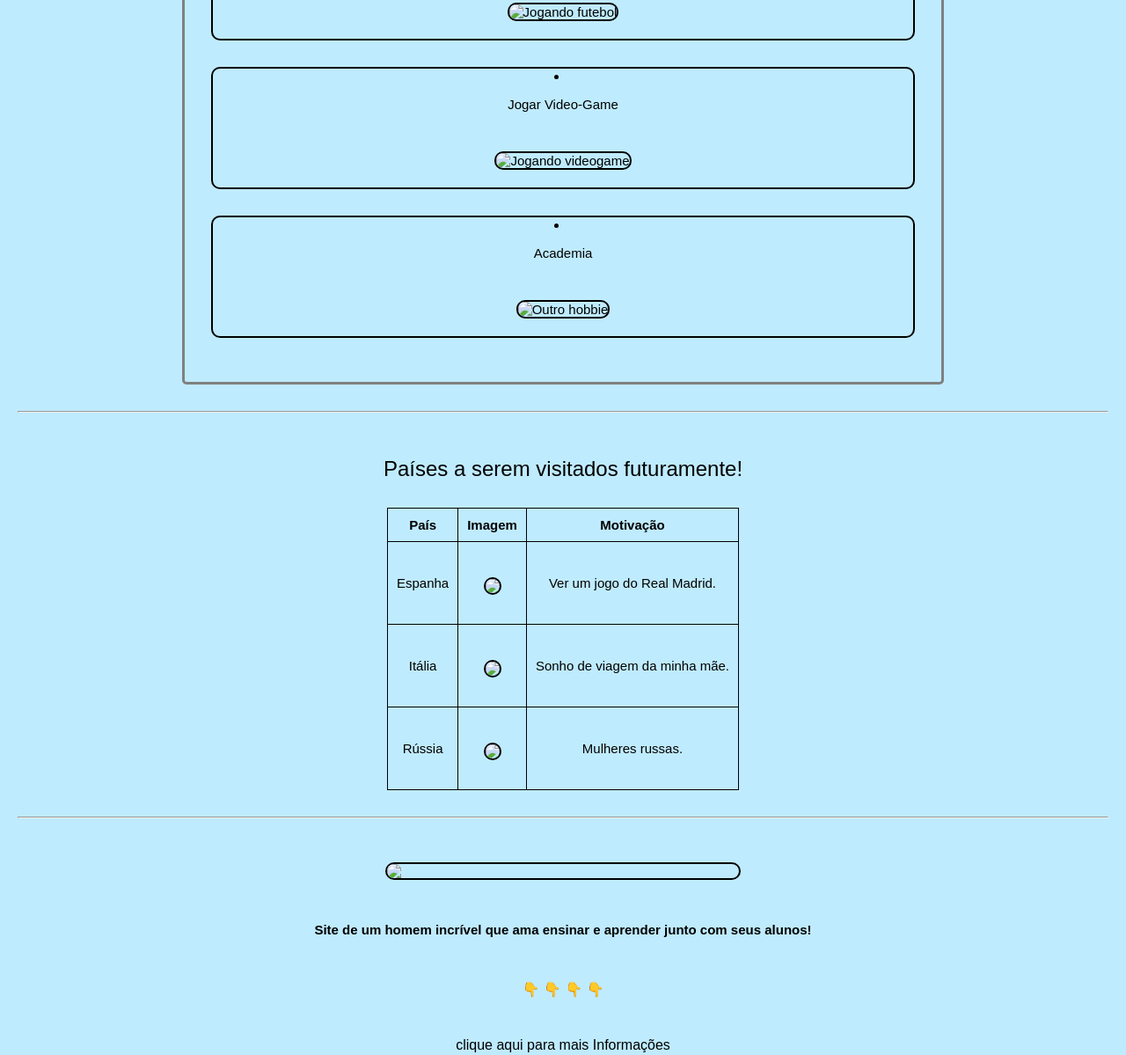
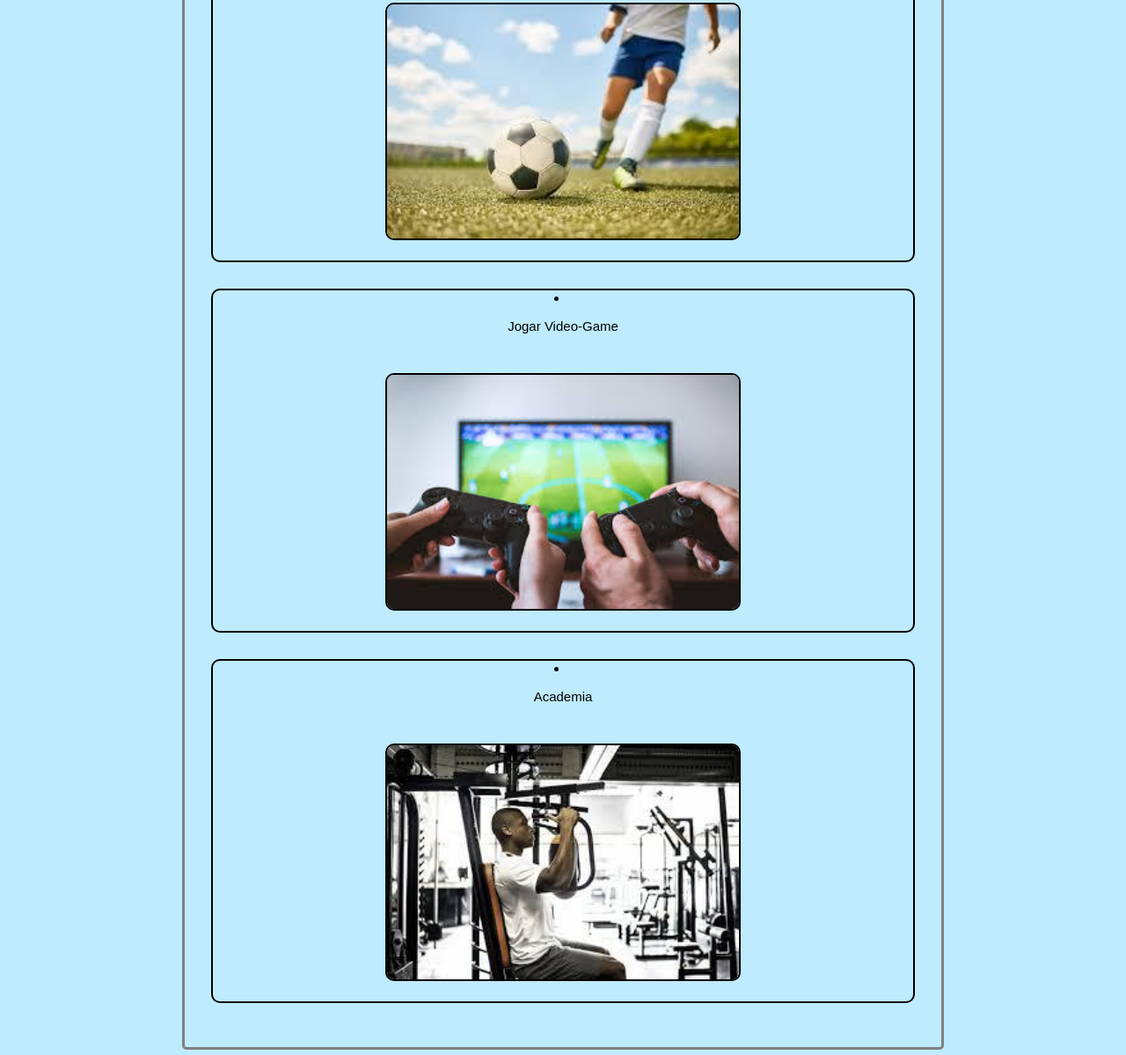
Before and after one commit to vitorbalco/vitorbalco.github.io, a plain HTML site: page index.html in a window 1280 px wide. Shown: the part 671-1870 px from the top of the page at 88% size. Drawn offline with Linux system fonts and the light colour scheme.

Commit message:
Update index.html

```diff
--- a/index.html
+++ b/index.html
@@ -48,15 +48,15 @@
         <ul class="lista-hobbies">
             <li>
                 <p>Jogar Futebol</p>
-                <img src="logo_hobbies1.jpg" alt="Jogando futebol" width="400">
+                <img src="img/logo_hobbies1.jpg" alt="Jogando futebol" width="400">
             </li>
             <li>
                 <p>Jogar Video-Game</p>
-                <img src="logo_hobbies2.jpg" alt="Jogando videogame" width="400">
+                <img src="img/logo_hobbies2.jpg" alt="Jogando videogame" width="400">
             </li>
             <li>
                 <p>Academia</p>
-                <img src="logo_hobbies3.jpg" alt="Outro hobbie" width="400">
+                <img src="img/logo_hobbies3.jpg" alt="Outro hobbie" width="400">
             </li>
         </ul>
     </div>
@@ -77,17 +77,17 @@
         <tbody class="tabela_custom">
             <tr>
                 <td>Espanha</td>
-                <td><img src="logo_tabela1.jpg" width="400"></td>
+                <td><img src="img/logo_tabela1.jpg" width="400"></td>
                 <td>Ver um jogo do Real Madrid.</td>
             </tr>
             <tr>
                 <td>Itália</td>
-                <td><img src="logo_tabela2.jpg" width="400"></td>
+                <td><img src="img/logo_tabela2.jpg" width="400"></td>
                 <td>Sonho de viagem da minha mãe.</td>
             </tr>
             <tr>
                 <td>Rússia</td>
-                <td><img src="logo_tabela3.jpg" width="400"></td>
+                <td><img src="img/logo_tabela3.jpg" width="400"></td>
                 <td>Mulheres russas.</td>
             </tr>
         </tbody>
@@ -98,7 +98,7 @@
         <hr>
 
         <!-- Imagem representando o site -->
-        <img class="imagem_site" src="logo_sites.jpg" width="400">
+        <img class="imagem_site" src="img/logo_sites.jpg" width="400">
         <br>
 
         <!-- Pequeno texto explicando o motivo da recomendação -->
```
